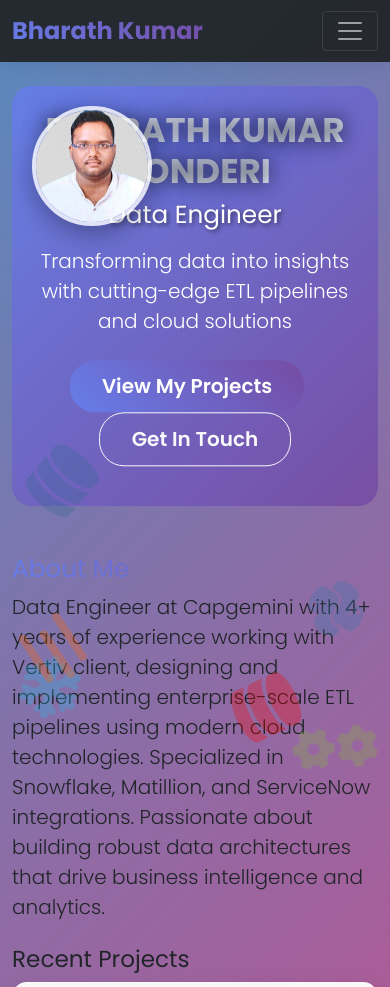
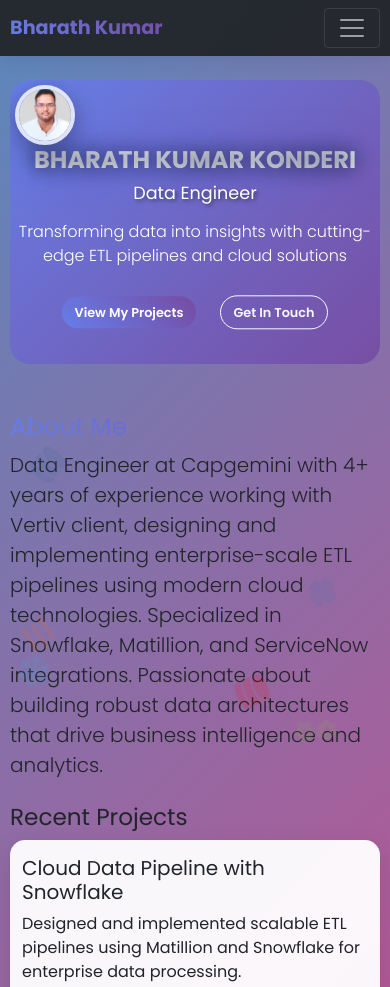
Before and after one commit to konderibharathkumar/b, a plain HTML site: page index.html in a window 390 px wide. Shown: the top 987 px of the page. Drawn offline with nearby package versions, Linux system fonts and the light colour scheme.

Commit message:
Add comprehensive mobile responsiveness

```diff
--- a/docs/static/css/floating-logos.css
+++ b/docs/static/css/floating-logos.css
@@ -20,6 +20,20 @@
     animation-iteration-count: infinite;
     animation-timing-function: linear;
     z-index: 10;
+}
+
+@media (max-width: 768px) {
+    .floating-logo {
+        font-size: 2.5rem;
+        opacity: 0.2;
+    }
+}
+
+@media (max-width: 576px) {
+    .floating-logo {
+        font-size: 2rem;
+        opacity: 0.15;
+    }
 }
 
 
@@ -85,6 +99,22 @@
     backdrop-filter: blur(10px);
 }
 
+@media (max-width: 768px) {
+    .tool-modal-content {
+        width: 90%;
+        margin: 20% auto;
+        padding: 1.5rem;
+    }
+}
+
+@media (max-width: 576px) {
+    .tool-modal-content {
+        width: 95%;
+        margin: 25% auto;
+        padding: 1rem;
+    }
+}
+
 .tool-modal-close {
     color: #aaa;
     float: right;
--- a/docs/static/css/style.css
+++ b/docs/static/css/style.css
@@ -225,7 +225,84 @@ main {
         padding: 2rem 1rem !important;
     }
 
+    .profile-image {
+        width: 80px;
+        height: 80px;
+        top: 10px;
+        left: 10px;
+    }
+
+    .hero-section h1 {
+        font-size: 1.8rem !important;
+        margin-top: 60px;
+    }
+
+    .hero-section h2 {
+        font-size: 1.3rem !important;
+    }
+
+    .hero-section .lead {
+        font-size: 1rem;
+    }
+
+    .btn-lg {
+        font-size: 0.9rem;
+        padding: 0.5rem 1rem;
+    }
+
     .card {
         margin-bottom: 1rem;
     }
+
+    .floating-logo {
+        font-size: 2.5rem !important;
+    }
+
+    .navbar-brand {
+        font-size: 1.2rem;
+    }
+
+    .display-4 {
+        font-size: 2rem !important;
+    }
 }
+
+@media (max-width: 576px) {
+    .hero-section {
+        padding: 1.5rem 0.5rem !important;
+    }
+
+    .profile-image {
+        width: 60px;
+        height: 60px;
+        top: 5px;
+        left: 5px;
+    }
+
+    .hero-section h1 {
+        font-size: 1.5rem !important;
+        margin-top: 50px;
+    }
+
+    .hero-section h2 {
+        font-size: 1.1rem !important;
+    }
+
+    .btn-lg {
+        font-size: 0.8rem;
+        padding: 0.4rem 0.8rem;
+        margin: 0.2rem;
+    }
+
+    .container {
+        padding: 0 10px;
+    }
+
+    .floating-logo {
+        font-size: 2rem !important;
+    }
+
+    .card-body {
+        padding: 1rem 0.75rem;
+    }
+}
--- a/static/css/floating-logos.css
+++ b/static/css/floating-logos.css
@@ -20,6 +20,20 @@
     animation-iteration-count: infinite;
     animation-timing-function: linear;
     z-index: 10;
+}
+
+@media (max-width: 768px) {
+    .floating-logo {
+        font-size: 2.5rem;
+        opacity: 0.2;
+    }
+}
+
+@media (max-width: 576px) {
+    .floating-logo {
+        font-size: 2rem;
+        opacity: 0.15;
+    }
 }
 
 
@@ -85,6 +99,22 @@
     backdrop-filter: blur(10px);
 }
 
+@media (max-width: 768px) {
+    .tool-modal-content {
+        width: 90%;
+        margin: 20% auto;
+        padding: 1.5rem;
+    }
+}
+
+@media (max-width: 576px) {
+    .tool-modal-content {
+        width: 95%;
+        margin: 25% auto;
+        padding: 1rem;
+    }
+}
+
 .tool-modal-close {
     color: #aaa;
     float: right;
--- a/static/css/style.css
+++ b/static/css/style.css
@@ -225,7 +225,84 @@ main {
         padding: 2rem 1rem !important;
     }
 
+    .profile-image {
+        width: 80px;
+        height: 80px;
+        top: 10px;
+        left: 10px;
+    }
+
+    .hero-section h1 {
+        font-size: 1.8rem !important;
+        margin-top: 60px;
+    }
+
+    .hero-section h2 {
+        font-size: 1.3rem !important;
+    }
+
+    .hero-section .lead {
+        font-size: 1rem;
+    }
+
+    .btn-lg {
+        font-size: 0.9rem;
+        padding: 0.5rem 1rem;
+    }
+
     .card {
         margin-bottom: 1rem;
     }
+
+    .floating-logo {
+        font-size: 2.5rem !important;
+    }
+
+    .navbar-brand {
+        font-size: 1.2rem;
+    }
+
+    .display-4 {
+        font-size: 2rem !important;
+    }
 }
+
+@media (max-width: 576px) {
+    .hero-section {
+        padding: 1.5rem 0.5rem !important;
+    }
+
+    .profile-image {
+        width: 60px;
+        height: 60px;
+        top: 5px;
+        left: 5px;
+    }
+
+    .hero-section h1 {
+        font-size: 1.5rem !important;
+        margin-top: 50px;
+    }
+
+    .hero-section h2 {
+        font-size: 1.1rem !important;
+    }
+
+    .btn-lg {
+        font-size: 0.8rem;
+        padding: 0.4rem 0.8rem;
+        margin: 0.2rem;
+    }
+
+    .container {
+        padding: 0 10px;
+    }
+
+    .floating-logo {
+        font-size: 2rem !important;
+    }
+
+    .card-body {
+        padding: 1rem 0.75rem;
+    }
+}
```
Also changed, not shown: contact.html (+1 -1 lines), docs/contact.html (+1 -1 lines), templates/contact.html (+1 -1 lines).
